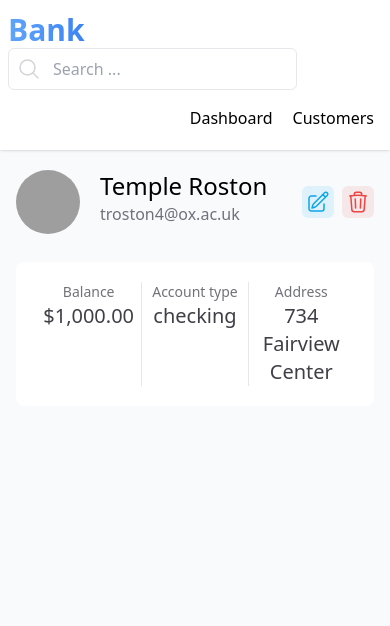
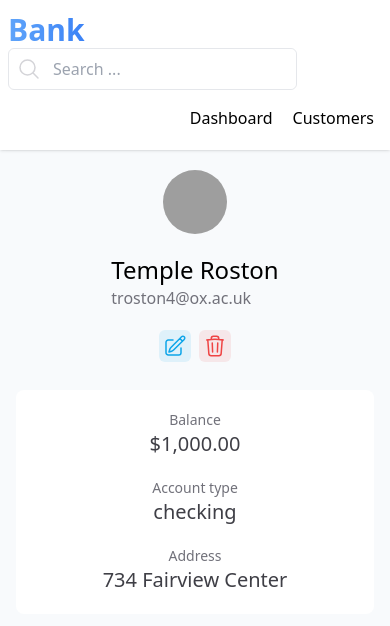
Before and after one commit to abdellah711/bank-app, an Angular app: page /customers/0074b69f-911e-4c79-b8bb-dbac982f5e1f in a window 390 px wide. Shown: the top 626 px of the page. Built offline with nearby package versions, Linux system fonts and the light colour scheme; data requests are answered from the project's data file; grey boxes are pictures that could not be loaded.

Commit message:
fix responsiveness issues

```diff
--- a/src/app/app-routing.module.ts
+++ b/src/app/app-routing.module.ts
@@ -18,7 +18,7 @@ const routes: Routes = [
 ];
 
 @NgModule({
-  imports: [RouterModule.forRoot(routes)],
+  imports: [RouterModule.forRoot(routes,{scrollPositionRestoration: 'enabled' })],
   exports: [RouterModule]
 })
 export class AppRoutingModule { }
--- a/src/app/customer-details-route/customer-details-route.component.html
+++ b/src/app/customer-details-route/customer-details-route.component.html
@@ -1,11 +1,11 @@
-<div class="flex gap-5">
+<div class="flex gap-5 flex-col items-center sm:flex-row sm:items-start">
     <img *ngIf="customer?.gender === 'Male'" src="assets/avatar.svg" alt="" class="rounded-full h-16 w-16">
     <img *ngIf="customer?.gender === 'Female'" src="assets/female-avatar.svg" alt="" class="rounded-full h-16 w-16">
     <div>
         <h2 class="text-2xl">{{ customer?.firstName | titlecase }} {{ customer?.lastName | titlecase }}</h2>
         <p class="text-zinc-500">{{ customer?.email }}</p>
     </div>
-    <div class="flex ml-auto gap-2 self-center justify-center">
+    <div class="flex sm:ml-auto gap-2 self-center justify-center">
         <a class="bg-sky-500/10 p-1 rounded-md text-sky-500" routerLink="edit">
             <svg xmlns="http://www.w3.org/2000/svg" fill="none" viewBox="0 0 24 24" stroke-width="1.5"
                 stroke="currentColor" class="w-6 h-6">
@@ -22,7 +22,7 @@
         </button>
     </div>
 </div>
-<div class="flex divide-x-[1px] justify-between mt-7 bg-white rounded-lg p-5">
+<div class="flex gap-5 justify-between mt-7 bg-white rounded-lg p-5 flex-col sm:flex-row sm:divide-x-[1px]">
     <div class="flex-1 text-center">
         <h4 class="text-sm text-zinc-500">Balance</h4>
         <p class="text-xl text-zinc-700 font-medium">{{customer?.balance | currency}}</p>
```
